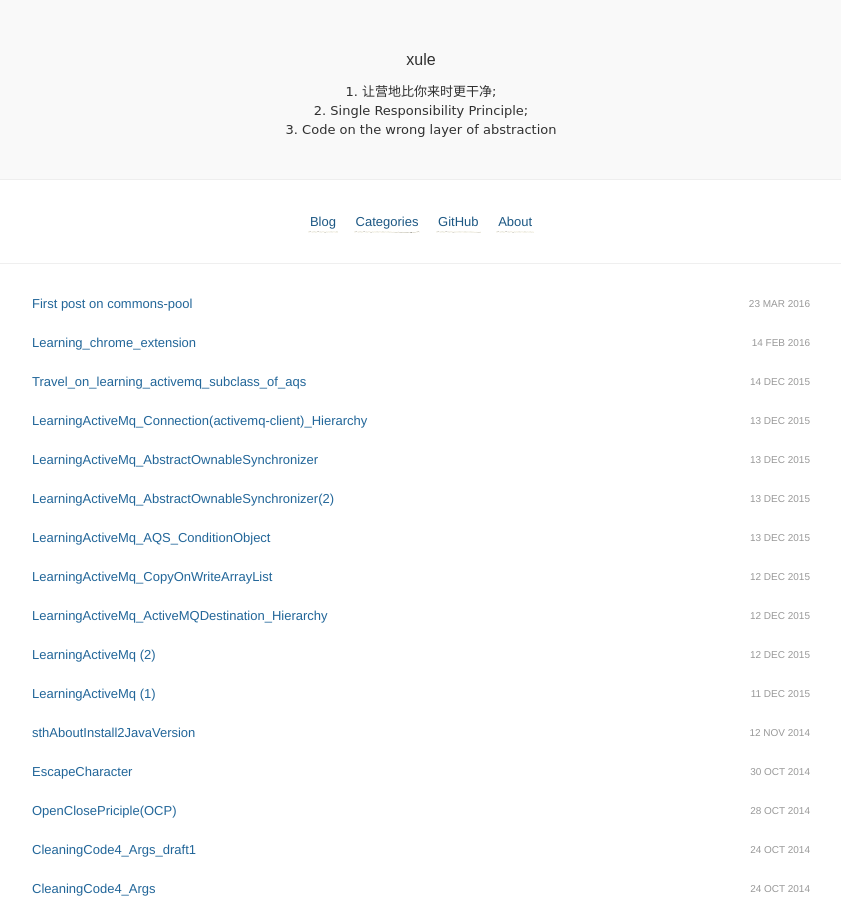
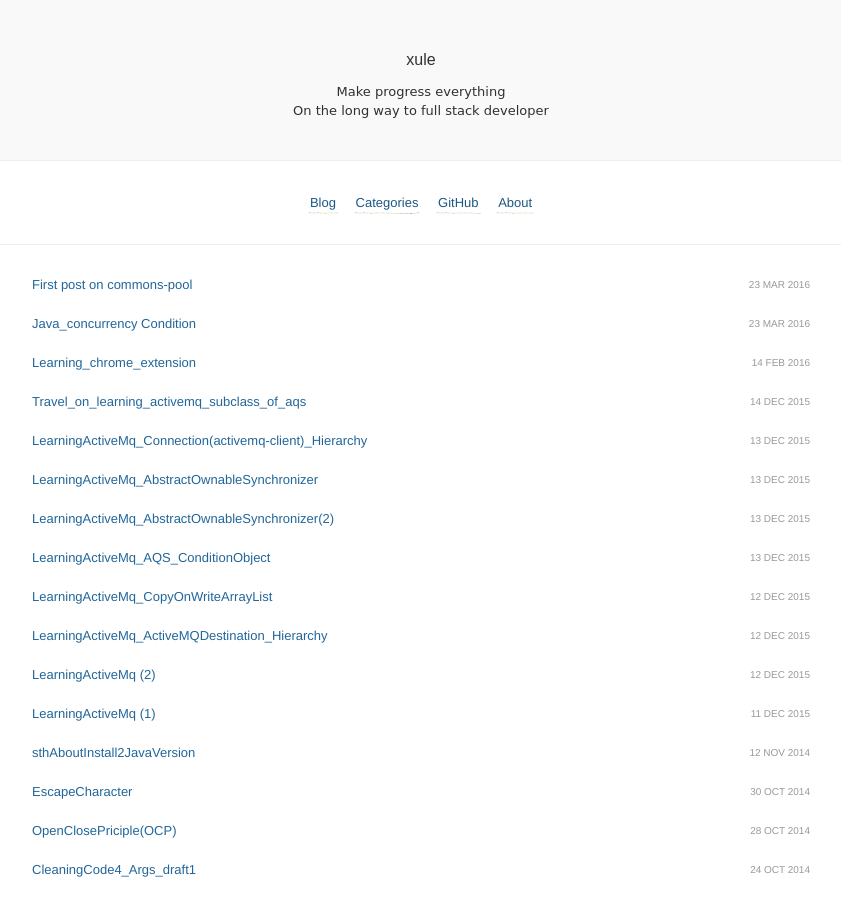
Before and after one commit to xule1991/xule1991.github.io, a Jekyll site: the page built from index.html, in a window 1280 px wide and 900 px high. Shown: the whole window, without its empty margins (219-1060 px from the left). Built offline with Jekyll 4.4.1, drawn with Linux system fonts in a browser that asks for light colours; Markdown is read by kramdown in place of the engine named in the settings.

Commit message:
new commit

```diff
--- a/_config.yml
+++ b/_config.yml
@@ -1,5 +1,5 @@
 title:            xule
-description:      1. 让营地比你来时更干净;<br />2. Single Responsibility Principle;<br />3. Code on the wrong layer of abstraction
+description:      Make progress everything<br />On the long way to full stack developer
 url:
 baseurl:          # Base url. ( if use subdirectory-like URL )
 signoff:          xule # Your name.
```
Also changed, not shown: _posts/2016-03-23-java_concurrency-condition.md (added, +34 -0 lines).
